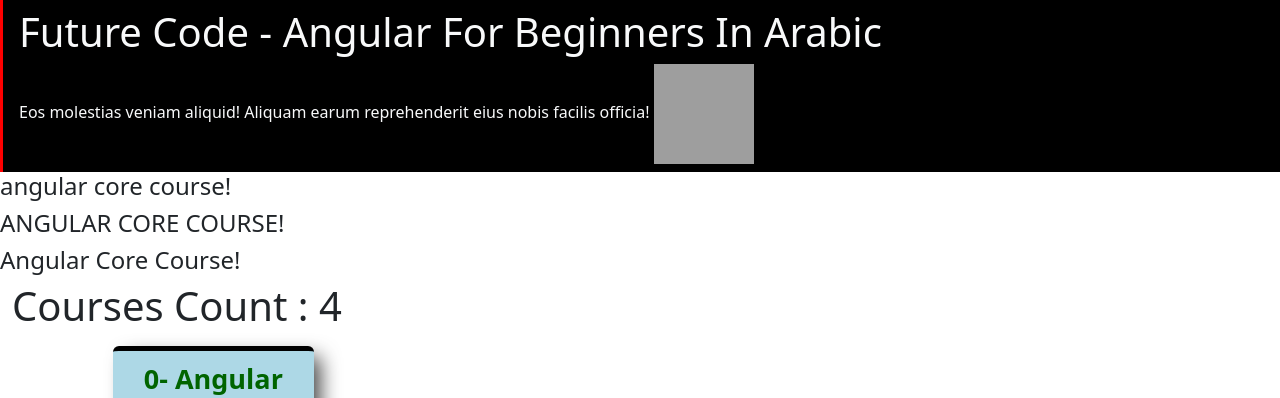
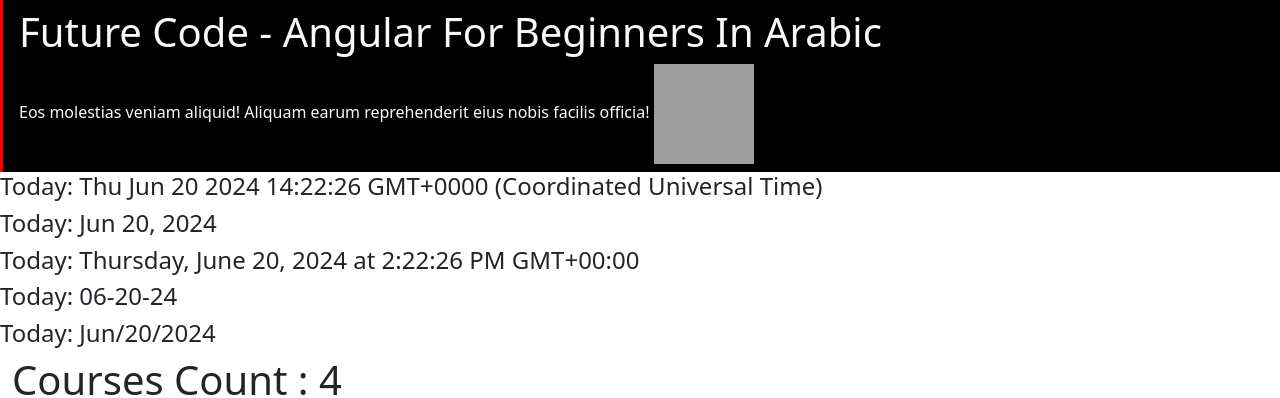
Before and after one commit to ammarnas/future_code, an Angular app: page / in a window 1280 px wide. Shown: the top 398 px of the page. Built offline with nearby package versions, Linux system fonts and the light colour scheme; grey boxes are pictures that could not be loaded.

Commit message:
date pipe

```diff
--- a/src/app/app.component.html
+++ b/src/app/app.component.html
@@ -9,9 +9,11 @@
   </div>
 </div>
 
-<h4>{{ data.courseName | lowercase }}</h4>
-<h4>{{ data.courseName | uppercase }}</h4>
-<h4>{{ data.courseName | titlecase }}</h4>
+<h4>Today: {{ date }}</h4>           <!-- Fri Jun 21 2024 19:40:10 GMT+0300 (Arabian Standard Time) -->
+<h4>Today: {{ date | date }}</h4>           <!-- Jun 21, 2024 -->
+<h4>Today: {{ date | date:'full' }}</h4>    <!-- Friday, June 21, 2024 at 7:37:23 PM GMT+03:00  -->
+<h4>Today: {{ date | date:'MM-dd-yy' }}</h4>    <!-- 06-21-24  -->
+<h4>Today: {{ date | date:'MMM/dd/yyyy' }}</h4>    <!-- Jun/21/2024 -->
 
 <div class="container-fluid">
   <div class="row mt-2">
--- a/src/app/app.component.ts
+++ b/src/app/app.component.ts
@@ -17,6 +17,7 @@
     title: 'Angular For Beginners In Arabic',
   };
 
+  date = new Date();
 
   courses: Array<ICourse> = [
   {
```
